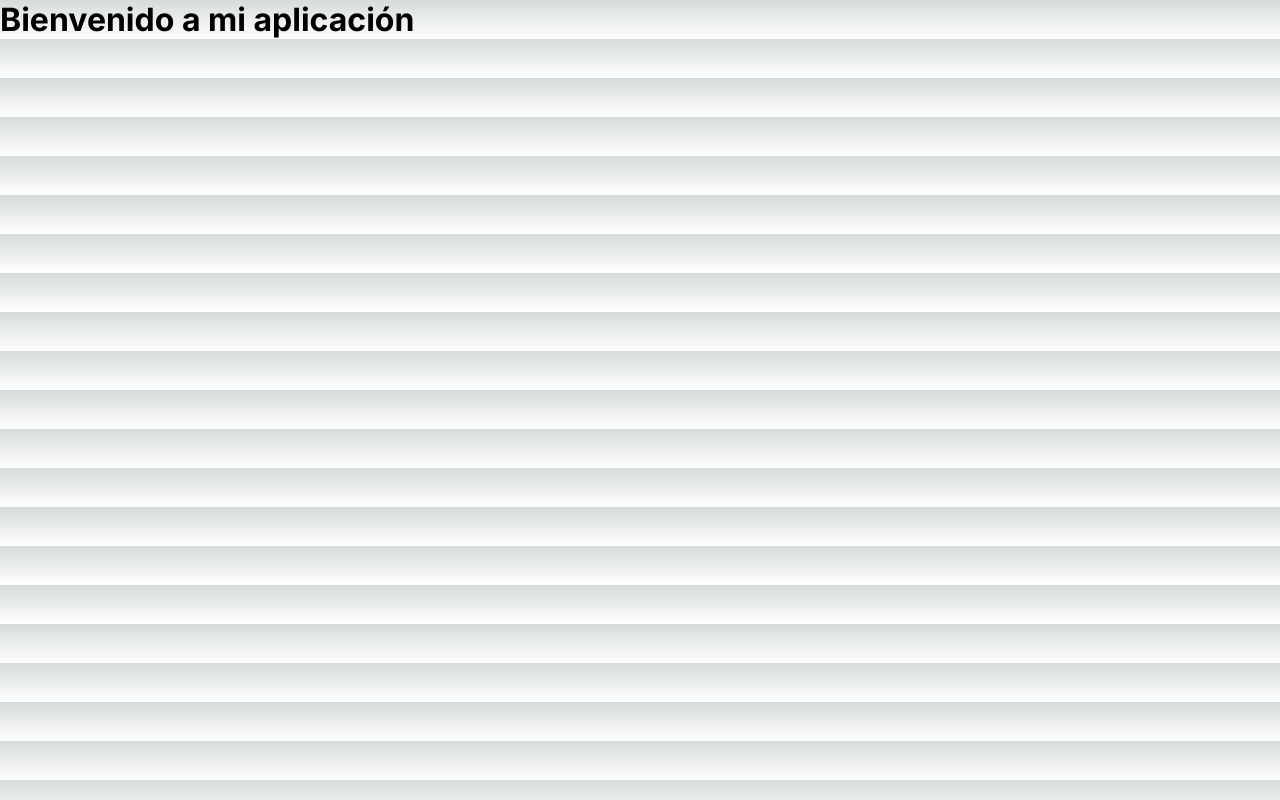
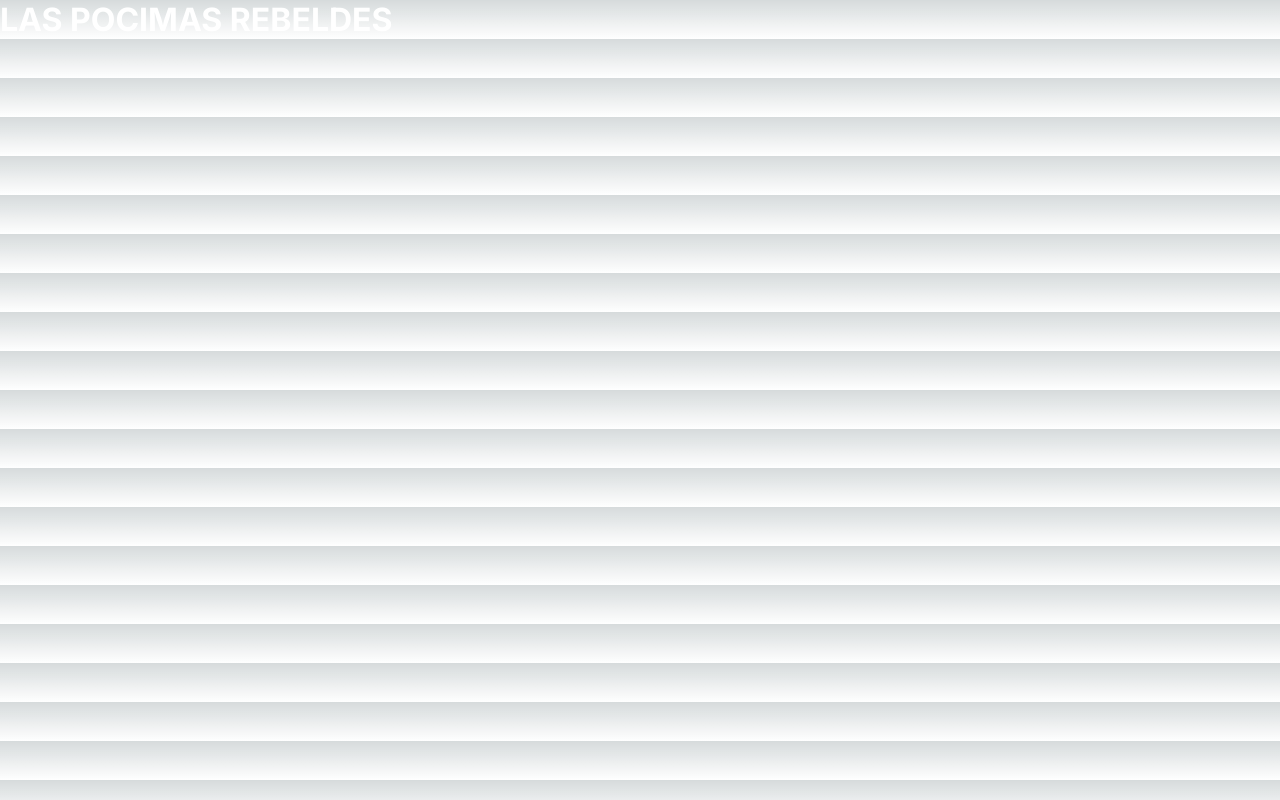
Before and after one commit to MikelCruz/2324_pocimas_rebeldes_Mikel_Cruz, a Next.js app: page / in a window 1280 px wide. Built offline with nearby package versions, Linux system fonts and the light colour scheme.

Commit message:
[NEW] Creado componente de pantalla inicial

```diff
--- /dev/null
+++ b/app/components/InitialScreen.js
@@ -0,0 +1,12 @@
+import React from "react";
+
+
+const InitialScreen = () => {
+  return (
+    <div>
+      <h1 style={{color: "white"}}> LAS POCIMAS REBELDES</h1>
+    </div>
+  );
+}
+
+export default InitialScreen;
--- a/app/page.js
+++ b/app/page.js
@@ -1,9 +1,12 @@
+"use client";
 
+import React, { useState, useEffect } from "react";
+import InitialScreen from "./components/InitialScreen.js";
 
 export default function Home() {
   return (
     <div>
-      <h1>Bienvenido a mi aplicación</h1>
+      <InitialScreen />
     </div>
   );
 }
```
